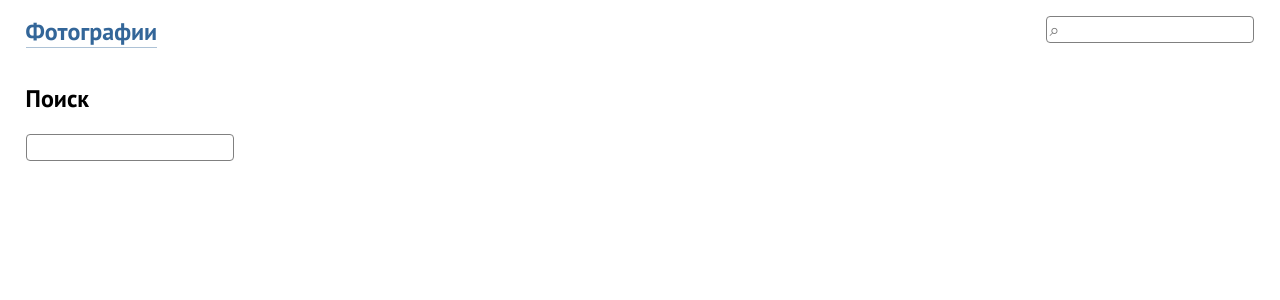
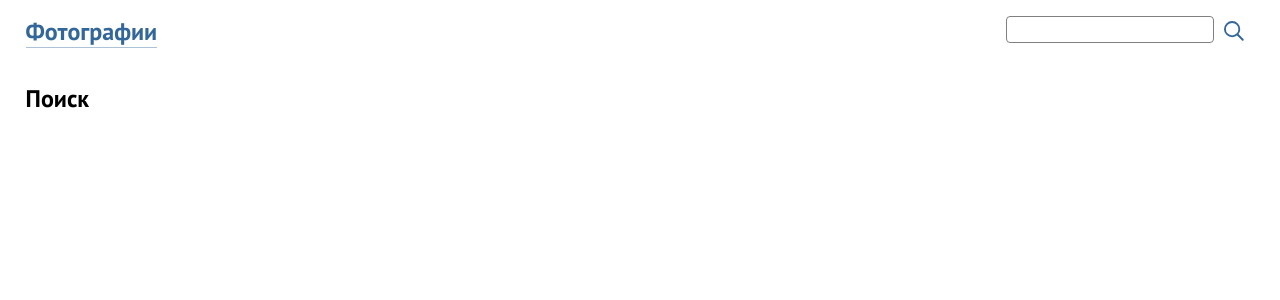
Before and after one commit to skirienko/photos, a React (Vite) app: page /search in a window 1280 px wide. Shown: the top 300 px of the page. Built offline with nearby package versions, Linux system fonts and the light colour scheme.

Commit message:
search changes

```diff
--- a/src/components/AppHeader.jsx
+++ b/src/components/AppHeader.jsx
@@ -1,9 +1,11 @@
 import LinkOrSpan from './LinkOrSpan';
-import { useLocation } from 'react-router-dom';
+import { useLocation, useSearchParams, useNavigate } from 'react-router-dom';
 import { useEffect } from 'react';
 
 export default function AppHeader({albums}) {
 
+    const [searchParams] = useSearchParams();
+    const navigate = useNavigate();
     let location = useLocation();
 
     let links = getHeaderParts(location);
@@ -32,13 +34,31 @@ export default function AppHeader({albums}) {
         return links;
     }
 
+    function handleSubmit(ev) {
+      const inp = ev.target.q;
+      if (inp) {
+        inp.value = inp.value.trim();
+        if (inp.value) {
+          navigate(`/search?q=${inp.value}`);
+        }
+        else {
+          inp.focus();
+        }
+      }
+      ev.preventDefault();
+    }
+
     return (
       <header className="app__header">
         <h1 className="app__title">
           {links.map(l => <LinkOrSpan key={l.path} className="app__home" {...l}/>).reduce((a, b) => [a, ' › ', b])}
         </h1>
-        <form className="app__search" action="/search" >
-          <input type="search" name="q" placeholder="&#x2315;"/>
+        <form className="app__search" action="/search" onSubmit={handleSubmit}>
+          <input type="search" className="app_search-input" name="q" placeholder="" defaultValue={searchParams.get('q')}/>
+          <button className="app__search-button"><svg viewBox="0 0 16 16" fill="none">
+            <circle cx="6.5" cy="6.5" r="5.75" strokeWidth="1.5"/>
+            <line x1="11" y1="11" x2="15" y2="15" strokeWidth="1.5" strokeLinecap="round"/>
+            </svg></button>
         </form>
       </header>
     );
--- a/src/components/SearchPage.jsx
+++ b/src/components/SearchPage.jsx
@@ -29,37 +29,26 @@ const SEARCH_URL = '/api/search';
 export default function SearchPage() {
 
     const [results, setResults] = useState([]);
-    const [searchParams, setSearchParams] = useSearchParams();
+    const [searchParams] = useSearchParams();
 
-    function handleSubmit(event) {
-        runSearch(event.target);
-        event.preventDefault();
-    }
-
-    function runSearch(form) {
-        if (form.q && form.q.value) {
-            const q = form.q.value.trim()
+    function runSearch(q) {
+        if (q) {
             fetch(SEARCH_URL+'?q='+q)
                 .then(d => d.json())
                 .then(results => results.map(highlight)).then(setResults)
-            setSearchParams({q})
         }
     }
 
+    const q = searchParams.get('q');
     useEffect(() => {
-        if (searchParams.get('q')) {
-            runSearch(document.forms['search']);
-        }
+        document.title = "Поиск: "+q;
+        runSearch(q);
     }, []);
 
     return (
         <div className="place__page">
             <h2>Поиск</h2>
-            <div>
-                <form onSubmit={handleSubmit} name="search">
-                    <input type="search" name="q" defaultValue={searchParams.get('q')}/>
-                </form>
-            </div>
+            <p className="normal-text description">{q}</p>
             {
                 results.length?
                 <div>
```
